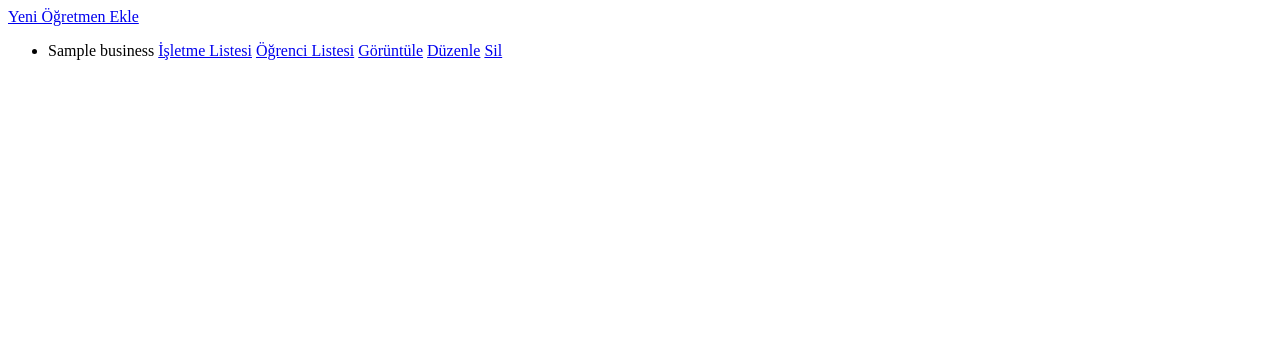
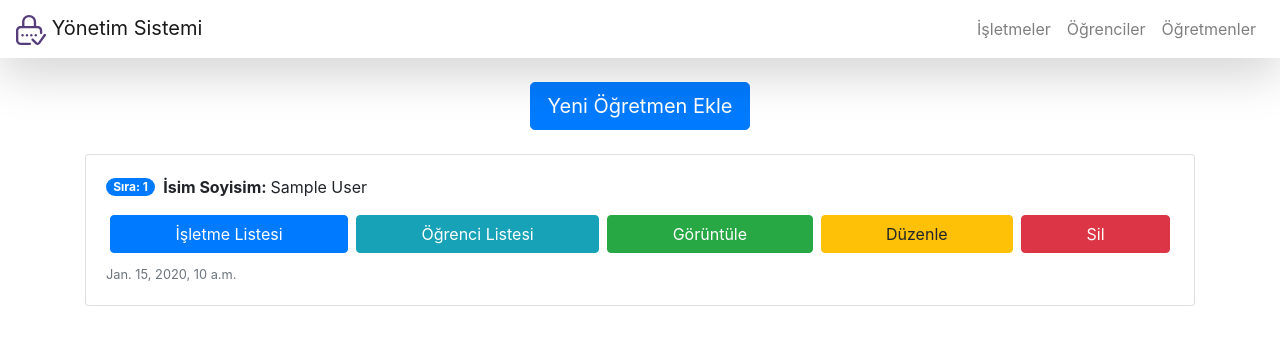
Before and after one commit to ykavras/management-system, a Django app: template businessadmin/apps/teachers/templates/teacher_list.html in a window 1280 px wide. Shown: the top 345 px of the page. Run offline with Django 3.2, Linux system fonts and the light colour scheme; the template is opened without the code that fills it: most values are stand-ins (such as "Sample title", 1, 10 or a date in 2020); some libraries are stand-ins or nearby versions.

Commit message:
edited teacher list

```diff
--- a/businessadmin/apps/teachers/templates/teacher_list.html
+++ b/businessadmin/apps/teachers/templates/teacher_list.html
@@ -1,22 +1,31 @@
-<!DOCTYPE html>
-<html lang="en">
-<head>
-    <meta charset="UTF-8">
-    <title>List</title>
-</head>
-<body>
-{% include 'teacher_top.html' %}
-
-<ul>
-    {% for teacher in object_list %}
-    <li>{{teacher}}{% if teacher.is_chief %} <span>| Alan Şefi |</span> {% endif %}
-        <a href="{% url 'teacher:get_business_list' teacher.pk  %}">İşletme Listesi</a>
-        <a href="{% url 'teacher:get_student_list' teacher.pk %}">Öğrenci Listesi</a>
-        <a href="{% url 'teacher:detail' teacher.pk %}">Görüntüle</a>
-        <a href="{% url 'teacher:edit' teacher.pk %}">Düzenle</a>
-        <a href="{% url 'teacher:delete' teacher.pk %}">Sil</a>
-    </li>
-    {% endfor %}
-</ul>
-</body>
-</html>
+{% extends 'base.html' %}{% load staticfiles %}
+{% block App %}
+    <div class="container">
+        {% include 'teacher_top.html' %}
+        {% for teacher in object_list %}
+            <div class="card">
+                <div class="card-body">
+                    <div class="card-title d-flex align-items-center">
+                        <span class="badge badge-primary badge-pill mr-2">Sıra: {{ teacher.pk }}</span>
+                        <div class="d-flex align-items-center">
+                            <b>İsim Soyisim:</b><span class="ml-1">{{ teacher.member.user.first_name }} {{ teacher.member.user.last_name }}</span>
+                        </div>
+                        {% if teacher.is_chief %} <span class="ml-2 p-1 alert-warning" style="font-size:12px;">( Alan Şefi )</span> {% endif %}
+                    </div>
+                    <div class="d-md-flex mt-2 mb-2 align-items-center justify-content-between">
+                        <a class="flex-fill ml-1 mr-1 mt-1 btn btn-primary" title="İşletme Listesi" href="{% url 'teacher:get_business_list' teacher.pk %}">İşletme
+                            Listesi</a>
+                        <a class="flex-fill ml-1 mr-1 mt-1 btn btn-info" title="Öğrenci Listesi" href="{% url 'teacher:get_student_list' teacher.pk %}">Öğrenci
+                            Listesi</a>
+                        <a class="flex-fill ml-1 mr-1 mt-1 btn btn-success" title="Görüntüle" href="{% url 'teacher:detail' teacher.pk %}">Görüntüle</a>
+                        <a class="flex-fill ml-1 mr-1 mt-1 btn btn-warning" title="Düzenle" href="{% url 'teacher:edit' teacher.pk %}">Düzenle</a>
+                        <a class="flex-fill ml-1 mr-1 mt-1 btn btn-danger" title="Sil" href="{% url 'teacher:delete' teacher.pk %}">Sil</a>
+                    </div>
+                    <p class="card-text">
+                        <small class="text-muted">{{ teacher.member.user.date_joined }}</small>
+                    </p>
+                </div>
+            </div>
+        {% endfor %}
+    </div>
+{% endblock %}
--- a/businessadmin/apps/teachers/templates/teacher_top.html
+++ b/businessadmin/apps/teachers/templates/teacher_top.html
@@ -1 +1,3 @@
-<a href="{% url 'teacher:create'%}">Yeni Öğretmen Ekle</a>
+<div class="text-center mt-4 mb-4">
+    <a class="btn btn-primary btn-lg" href="{% url 'teacher:create' %}">Yeni Öğretmen Ekle</a>
+</div>
--- a/templates/header.html
+++ b/templates/header.html
@@ -11,7 +11,7 @@
     </a>
     <div class="collapse navbar-collapse justify-content-md-end" id="navbarNav">
         <ul class="navbar-nav">
-            <li class="nav-item">
+            <li class="nav-item" style="display: none">
                 <a class="nav-link {% if request.path == url_core %}active{% endif %}" href="{% url 'core:home' %}">Ana Sayfa</a>
             </li>
             <li class="nav-item">
```
